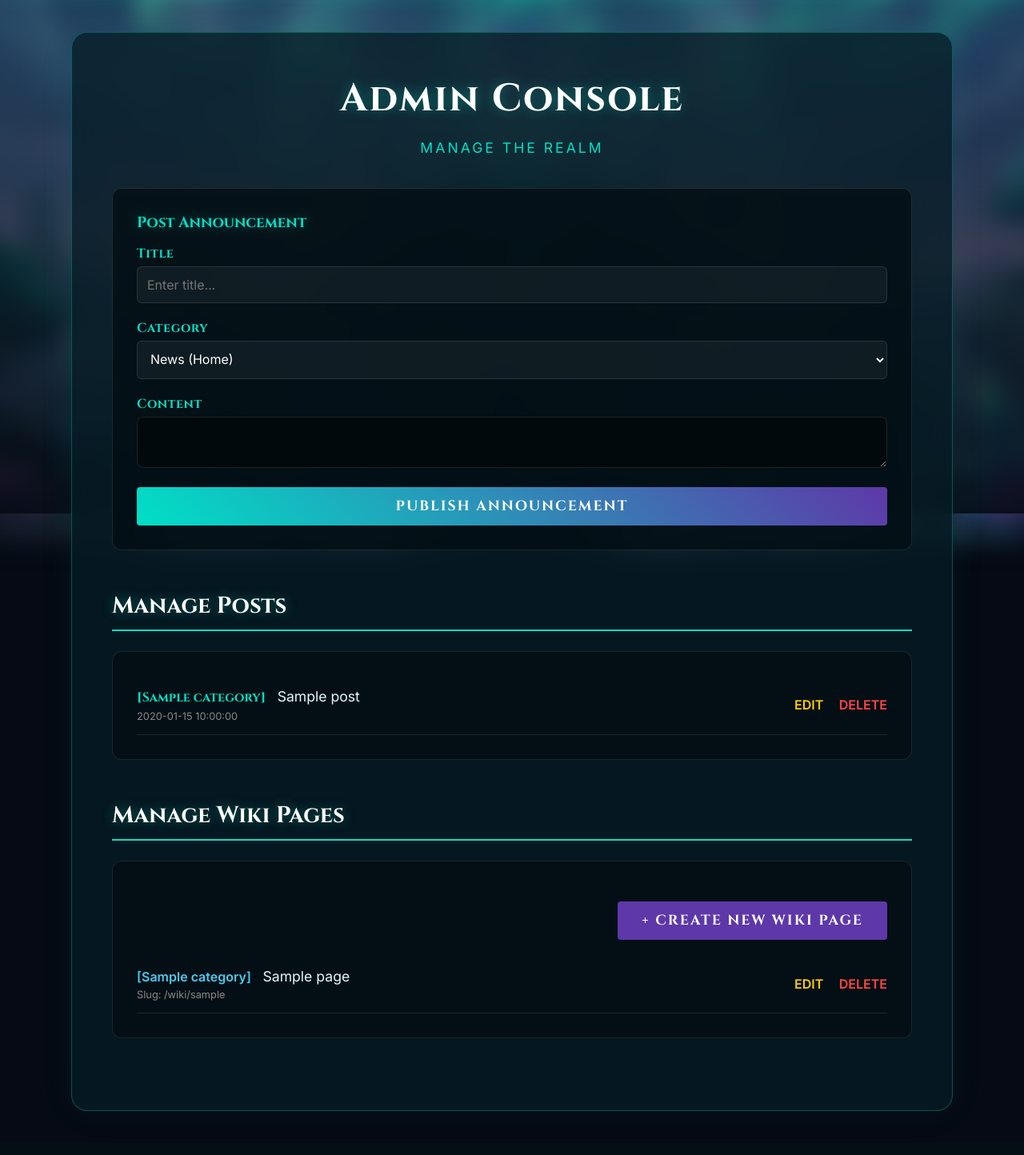
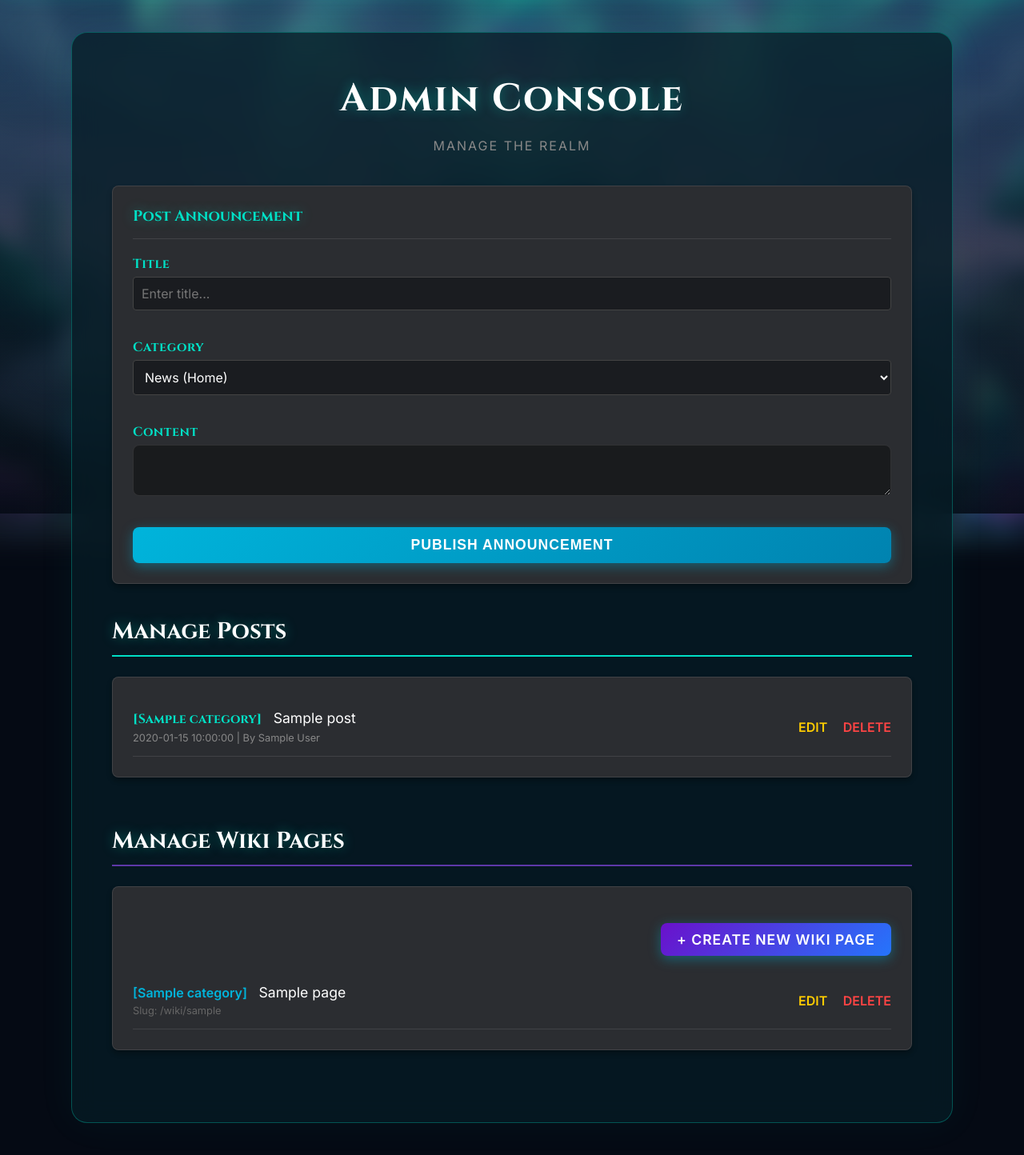
Before and after one commit to MajikkuNetwork/MajikkuWebsite, a Flask app: template templates/admin.html in a window 1280 px wide. Shown: the part 158-1602 px from the top of the page at 80% size. Before the commit the page ends 1547 px from the top, so only its background shows below. Run offline with Flask 3, Linux system fonts and the light colour scheme; the visitor is signed in with stand-in values (Sample User, id 1); the template is opened without the code that fills it: most values are stand-ins (such as "Sample title", 1, 10 or a date in 2020); some libraries are stand-ins or nearby versions.

Commit message:
fixing formatting

```diff
--- a/templates/admin.html
+++ b/templates/admin.html
@@ -5,15 +5,24 @@
     <link href="https://cdn.jsdelivr.net/npm/summernote@0.8.18/dist/summernote-lite.min.css" rel="stylesheet">
     <script src="https://cdn.jsdelivr.net/npm/summernote@0.8.18/dist/summernote-lite.min.js"></script>
 
-    <h1>Admin Console</h1>
-    <p class="subtitle">Manage the Realm</p>
+    <div style="text-align: center; margin-bottom: 40px;">
+        <h1 style="font-family: 'Cinzel', serif; font-size: 3rem; margin-bottom: 5px;">Admin Console</h1>
+        <p style="color: #888; text-transform: uppercase; letter-spacing: 2px;">Manage the Realm</p>
+    </div>
 
+    {% if session.get('is_admin') or session.get('is_coord') or session.get('is_story') %}
     <div class="admin-box">
-        <h3 style="color:var(--primary); margin-top:0;">Post Announcement</h3>
+        <h3 style="color:var(--primary); margin-top:0; border-bottom: 1px solid rgba(255,255,255,0.1); padding-bottom: 15px; margin-bottom: 20px;">
+            Post Announcement
+        </h3>
+
         <form action="/admin/post" method="POST">
+            <div style="margin-bottom: 15px;">
                 <label style="color: var(--primary); font-family: 'Cinzel'; margin-bottom: 5px; display: block;">Title</label>
                 <input type="text" name="title" class="majikku-input" placeholder="Enter title..." required>
+            </div>
 
+            <div style="margin-bottom: 15px;">
                 <label style="color: var(--primary); font-family: 'Cinzel'; margin-bottom: 5px; display: block;">Category</label>
                 <select name="category" class="majikku-input" required>
                     {% if session.get('is_admin') %}
@@ -28,58 +37,70 @@
                         <option value="LORE" style="color: black;">Lore Entry</option>
                     {% endif %}
                 </select>
+            </div>
 
+            <div style="margin-bottom: 15px;">
                 <label style="color: var(--primary); font-family: 'Cinzel'; margin-bottom: 5px; display: block;">Content</label>
                 <textarea id="summernote" name="content"></textarea>
+            </div>
 
-            <button type="submit" class="submit-btn" style="margin-top: 20px;">Publish Announcement</button>
+            <button type="submit" class="btn-majikku">Publish Announcement</button>
         </form>
     </div>
 
-    <h2 class="section-title">Manage Posts</h2>
+    <h2 class="section-title" style="margin-top: 40px; color: white; font-family: 'Cinzel'; border-bottom: 2px solid var(--primary); padding-bottom: 10px;">Manage Posts</h2>
     <div class="admin-box">
         {% if announcements %}
             {% for post in announcements %}
                 <div style="display: flex; justify-content: space-between; align-items: center; padding: 15px 0; border-bottom: 1px solid rgba(255,255,255,0.1);">
                     <div>
                         <span style="color: var(--primary); font-weight: bold; margin-right: 10px; font-family: 'Cinzel';">[{{ post.category }}]</span>
-                        <span style="font-size: 1.1rem;">{{ post.title }}</span>
-                        <div style="color: #888; font-size: 0.8rem; margin-top: 5px;">{{ post.created_at }}</div>
+                        <span style="font-size: 1.1rem; color: white;">{{ post.title }}</span>
+                        <div style="color: #888; font-size: 0.8rem; margin-top: 5px;">{{ post.created_at }} | By {{ post.author }}</div>
                     </div>
                     <div style="min-width: 150px; text-align: right;">
                         <a href="/admin/edit/{{ post.id }}" style="color: #ffcc00; text-decoration: none; margin-right: 15px; font-weight: bold;">EDIT</a>
+                        {% if session.get('is_admin') %}
                         <a href="/admin/delete/{{ post.id }}" style="color: #ff4444; text-decoration: none; font-weight: bold;" onclick="return confirm('Are you sure you want to delete this?')">DELETE</a>
+                        {% endif %}
                     </div>
                 </div>
             {% endfor %}
         {% else %}
-            <p style="text-align:center; color:#aaa;">No posts found.</p>
+            <p style="text-align:center; color:#aaa; padding: 20px;">No posts found.</p>
         {% endif %}
     </div>
+    {% endif %}
 
-    {% if session.get('is_admin') or session.get('is_story') %}
-    <h2 class="section-title">Manage Wiki Pages</h2>
+
+    {% if session.get('is_admin') or session.get('is_story') or session.get('is_wiki_lead') or session.get('is_wiki_editor') %}
+
+    <h2 class="section-title" style="margin-top: 60px; color: white; font-family: 'Cinzel'; border-bottom: 2px solid var(--secondary); padding-bottom: 10px;">Manage Wiki Pages</h2>
+
     <div class="admin-box">
         <div style="text-align: right; margin-bottom: 20px;">
-            <a href="/admin/wiki/new" class="submit-btn" style="text-decoration: none; display: inline-block; width: auto; background: var(--secondary);">+ Create New Wiki Page</a>
+            <a href="/admin/wiki/new" class="btn-majikku" style="text-decoration: none; display: inline-block; width: auto; background: linear-gradient(135deg, #6a11cb, #2575fc); padding: 10px 20px;">+ Create New Wiki Page</a>
         </div>
 
         {% if wiki_pages %}
             {% for page in wiki_pages %}
                 <div style="display: flex; justify-content: space-between; align-items: center; padding: 15px 0; border-bottom: 1px solid rgba(255,255,255,0.1);">
                     <div>
-                        <span style="color: var(--accent); font-weight: bold; margin-right: 10px;">[{{ page.category }}]</span>
-                        <span style="font-size: 1.1rem;">{{ page.title }}</span>
-                        <div style="color: #888; font-size: 0.8rem; margin-top: 5px;">Slug: /wiki/{{ page.slug }}</div>
+                        <span style="color: #00b4db; font-weight: bold; margin-right: 10px;">[{{ page.category }}]</span>
+                        <span style="font-size: 1.1rem; color: white;">{{ page.title }}</span>
+                        <div style="color: #666; font-size: 0.8rem; margin-top: 5px;">Slug: /wiki/{{ page.slug }}</div>
                     </div>
                     <div style="min-width: 150px; text-align: right;">
                         <a href="/admin/wiki/edit/{{ page.slug }}" style="color: #ffcc00; text-decoration: none; margin-right: 15px; font-weight: bold;">EDIT</a>
+
+                        {% if session.get('is_admin') or session.get('is_story') or session.get('is_wiki_lead') %}
                             <a href="/admin/wiki/delete/{{ page.slug }}" style="color: #ff4444; text-decoration: none; font-weight: bold;" onclick="return confirm('Delete this wiki page?')">DELETE</a>
+                        {% endif %}
                     </div>
                 </div>
             {% endfor %}
         {% else %}
-            <p style="text-align:center; color:#aaa;">No wiki pages found.</p>
+            <p style="text-align:center; color:#aaa; padding: 20px;">No wiki pages found.</p>
         {% endif %}
     </div>
     {% endif %}
@@ -97,7 +118,37 @@
               ['table', ['table']],
               ['insert', ['link', 'picture', 'video']],
               ['view', ['fullscreen', 'codeview', 'help']]
-            ]
+            ],
+            // Dark Mode tweaks for Summernote
+            callbacks: {
+                onInit: function() {
+                    $('.note-editable').css('background-color', '#2b2d31').css('color', 'white');
+                    $('.note-toolbar').css('background-color', '#1a1c20').css('border-bottom', '1px solid #444');
+                    $('.note-statusbar').css('background-color', '#1a1c20');
+                }
+            }
         });
     </script>
+
+    <style>
+        .admin-box {
+            background-color: #2b2d31;
+            border: 1px solid rgba(255,255,255,0.1);
+            border-radius: 8px;
+            padding: 25px;
+            box-shadow: 0 4px 6px rgba(0,0,0,0.3);
+        }
+        .majikku-input {
+            width: 100%;
+            background-color: #1a1c20;
+            border: 1px solid #444;
+            color: white;
+            padding: 10px;
+            border-radius: 4px;
+        }
+        .majikku-input:focus {
+            outline: none;
+            border-color: var(--primary);
+        }
+    </style>
 {% endblock %}
```
Lines whose indentation alone changed are shown as unchanged.
